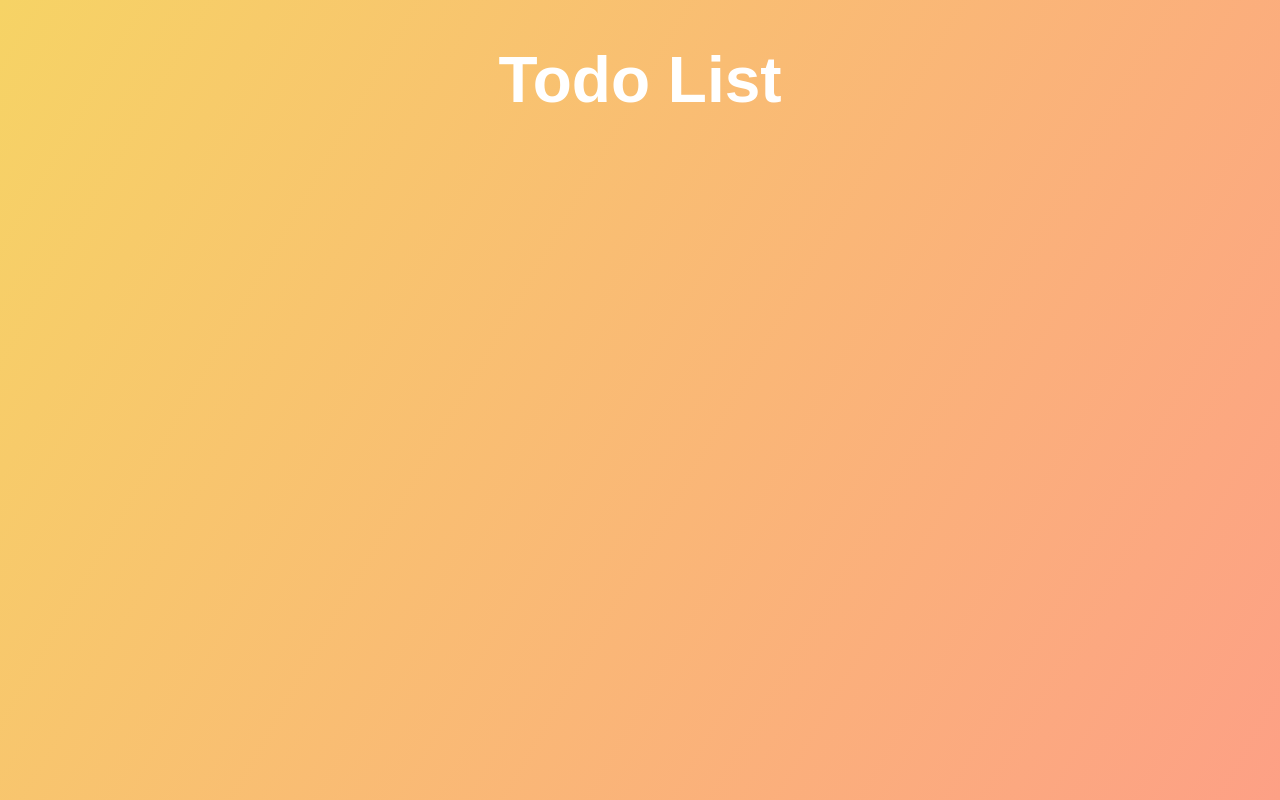
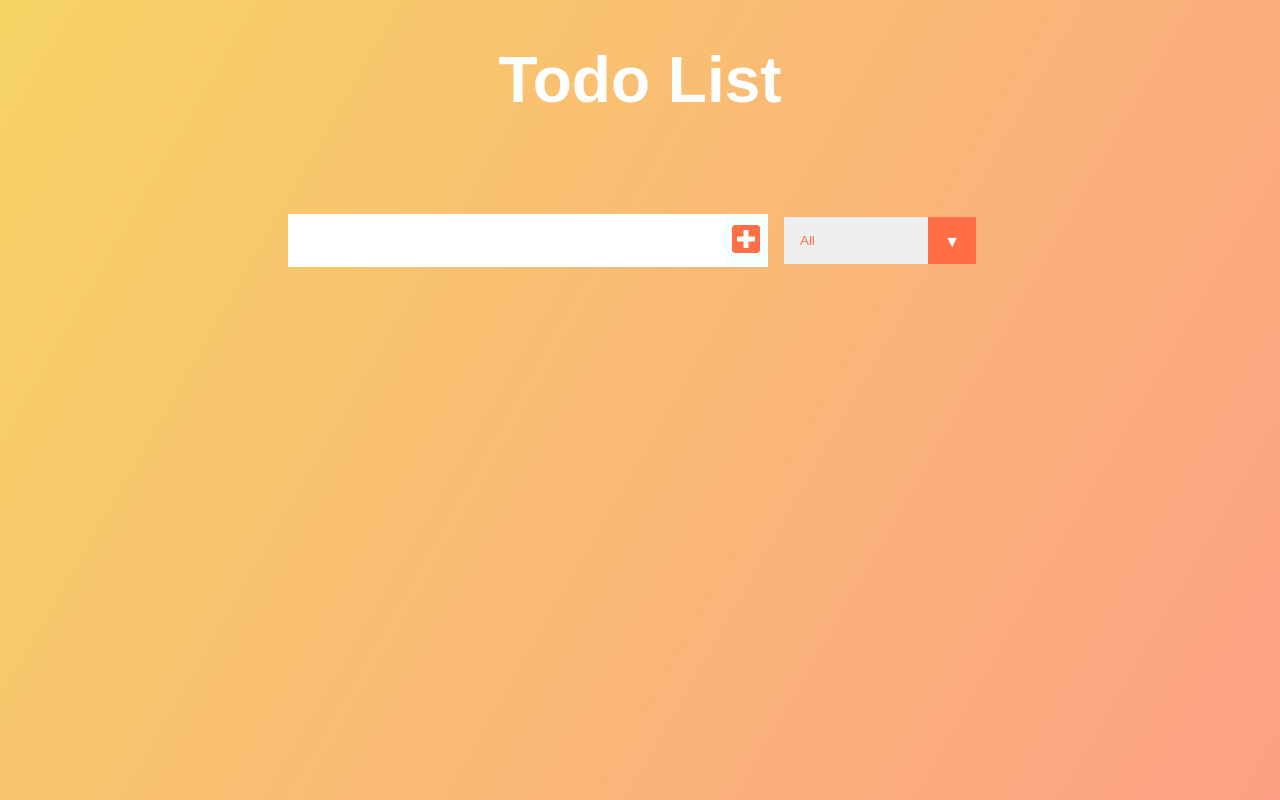
Before and after one commit to Johnny-Morgan/react-todo, a React (Create React App) app: page / in a window 1280 px wide. Built offline with nearby package versions, Linux system fonts and the light colour scheme.

Commit message:
Add Form component to App.js

```diff
--- a/src/App.js
+++ b/src/App.js
@@ -1,4 +1,5 @@
 import "./App.css";
+import Form from "./components/Form";
 
 const App = () => {
   return (
@@ -6,6 +7,7 @@ const App = () => {
       <header>
         <h1>Todo List</h1>
       </header>
+      <Form />
     </div>
   );
 };
```
